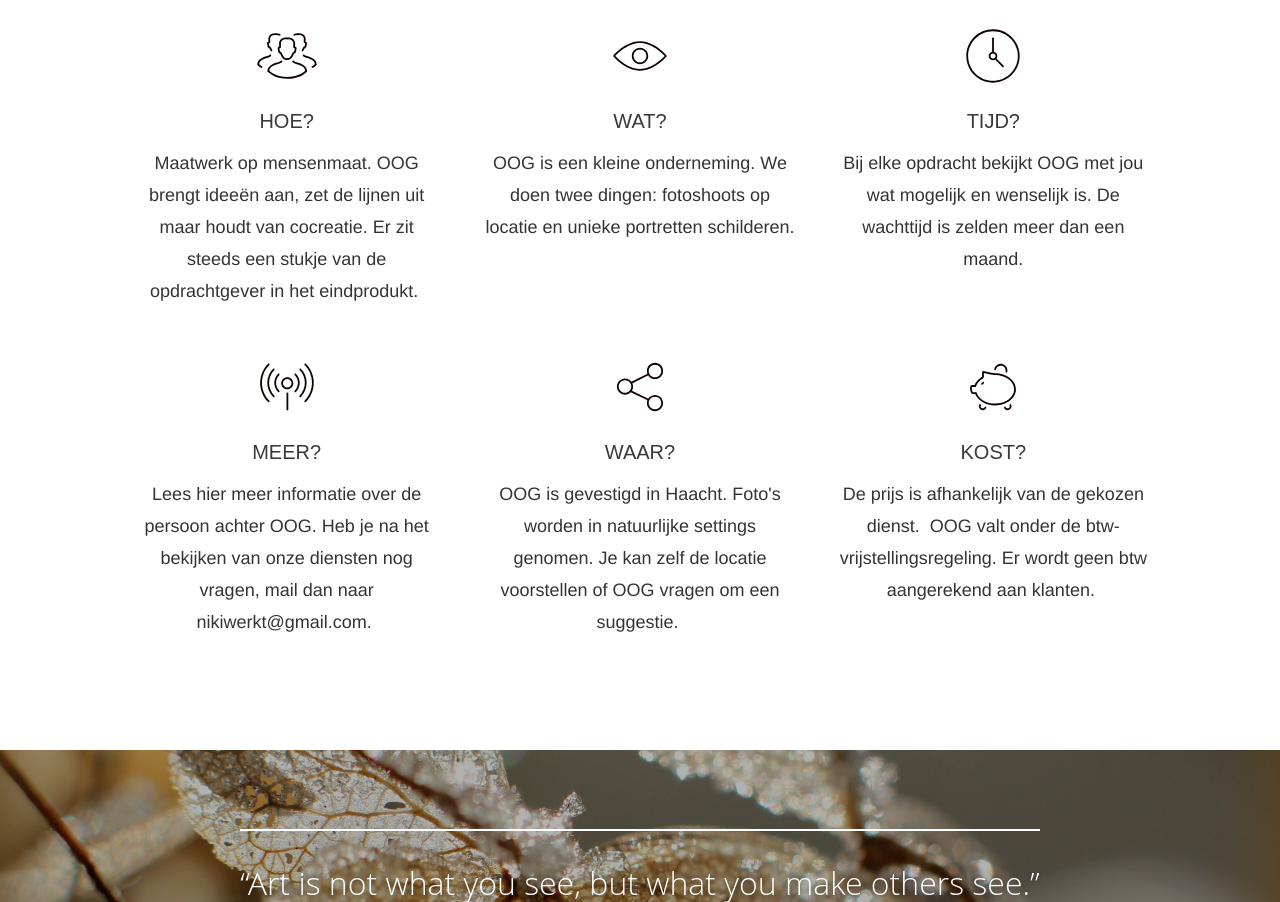
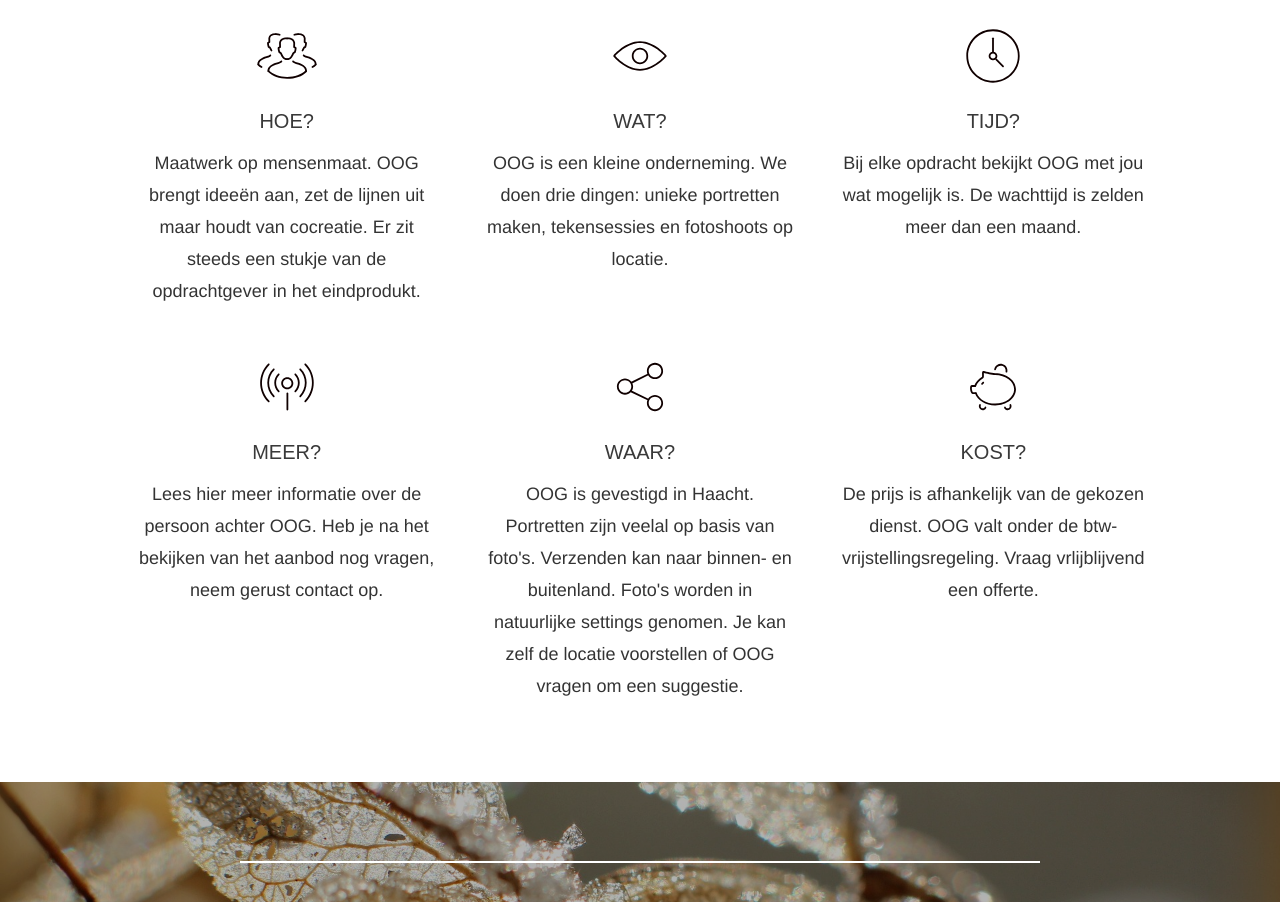
Before and after one commit to nikiwerkt/nikiwerkt.github.io, a plain HTML site: page index.html in a window 1280 px wide. Shown: the part 600-1502 px from the top of the page. Drawn offline with Linux system fonts and the light colour scheme.

Commit message:
fix: Content home page

```diff
--- a/index.html
+++ b/index.html
@@ -133,8 +133,7 @@
     </div>
 </div>
                 <div class="text cf">
-    <div class="text-content"><h3>HOE?</h3><p>Maatwerk op mensenmaat.
-OOG brengt idee&euml;n aan, zet de lijnen uit maar houdt van cocreatie. Er zit steeds een stukje van de opdrachtgever in het eindprodukt.&nbsp;</p></div>
+                  <div class="text-content"><h3>HOE?</h3><p>Maatwerk op mensenmaat. OOG brengt ideeën aan, zet de lijnen uit maar houdt van cocreatie. Er zit steeds een stukje van de opdrachtgever in het eindprodukt. </p></div>
 </div>
 
         </div><div class="mt-column cf">
@@ -151,7 +150,7 @@ OOG brengt idee&euml;n aan, zet de lijnen uit maar houdt van cocreatie. Er zit s
     </div>
 </div>
                 <div class="text cf">
-                    <div class="text-content"><h3>WAT?</h3><p>OOG is een kleine onderneming. We doen twee dingen:  fotoshoots op locatie en unieke portretten schilderen.</p>
+                  <div class="text-content"><h3>WAT?</h3><p>OOG is een kleine onderneming. We doen drie dingen:  unieke portretten maken, tekensessies en fotoshoots op locatie. </p>
 </div>
 </div>
             </a>
@@ -171,7 +170,7 @@ OOG brengt idee&euml;n aan, zet de lijnen uit maar houdt van cocreatie. Er zit s
                 <div class="text cf">
     <div class="text-content"><h3>TIJD?</h3>
 
-        <p>Bij elke opdracht bekijkt OOG met jou wat mogelijk en wenselijk is. De wachttijd is zelden meer dan een maand.</p>
+      <p>Bij elke opdracht bekijkt OOG met jou wat mogelijk is. De wachttijd is zelden meer dan een maand.</p>
 </div>
 </div>
 
@@ -191,7 +190,8 @@ OOG brengt idee&euml;n aan, zet de lijnen uit maar houdt van cocreatie. Er zit s
                 <div class="text cf">
     <div class="text-content"><h3>MEER?</h3>
 
-<p>Lees hier meer informatie over de persoon achter OOG. Heb je na het bekijken van onze diensten nog vragen, mail dan naar nikiwerkt@gmail.com.&nbsp;<br><br></p>
+<p>Lees hier meer informatie over de persoon achter OOG. Heb je na het bekijken van het aanbod nog vragen, neem gerust contact op.
+<br></p>
 </div>
 </div>
             </a>
@@ -211,7 +211,10 @@ OOG brengt idee&euml;n aan, zet de lijnen uit maar houdt van cocreatie. Er zit s
                 <div class="text cf">
     <div class="text-content"><h3>WAAR?</h3>
 
-<p>OOG is gevestigd in Haacht. Foto's worden in natuurlijke settings genomen. Je kan zelf de locatie voorstellen of OOG vragen om een suggestie.&nbsp;</p>
+<p>OOG is gevestigd in Haacht.
+Portretten zijn veelal op basis van foto's. Verzenden kan naar binnen- en buitenland.
+
+Foto's worden in natuurlijke settings genomen. Je kan zelf de locatie voorstellen of OOG vragen om een suggestie. </p>
 </div>
 </div>
             </a>
@@ -231,7 +234,8 @@ OOG brengt idee&euml;n aan, zet de lijnen uit maar houdt van cocreatie. Er zit s
                 <div class="text cf">
     <div class="text-content"><h3>KOST?</h3>
 
-<p>De prijs is afhankelijk van de gekozen dienst. &nbsp;OOG valt onder de btw-vrijstellingsregeling. Er wordt geen btw aangerekend aan klanten.&nbsp;</p>
+<p>De prijs is afhankelijk van de gekozen dienst.
+OOG valt onder de btw-vrijstellingsregeling. Vraag vrlijblijvend een offerte.</p>
 </div>
 </div>
 
```
